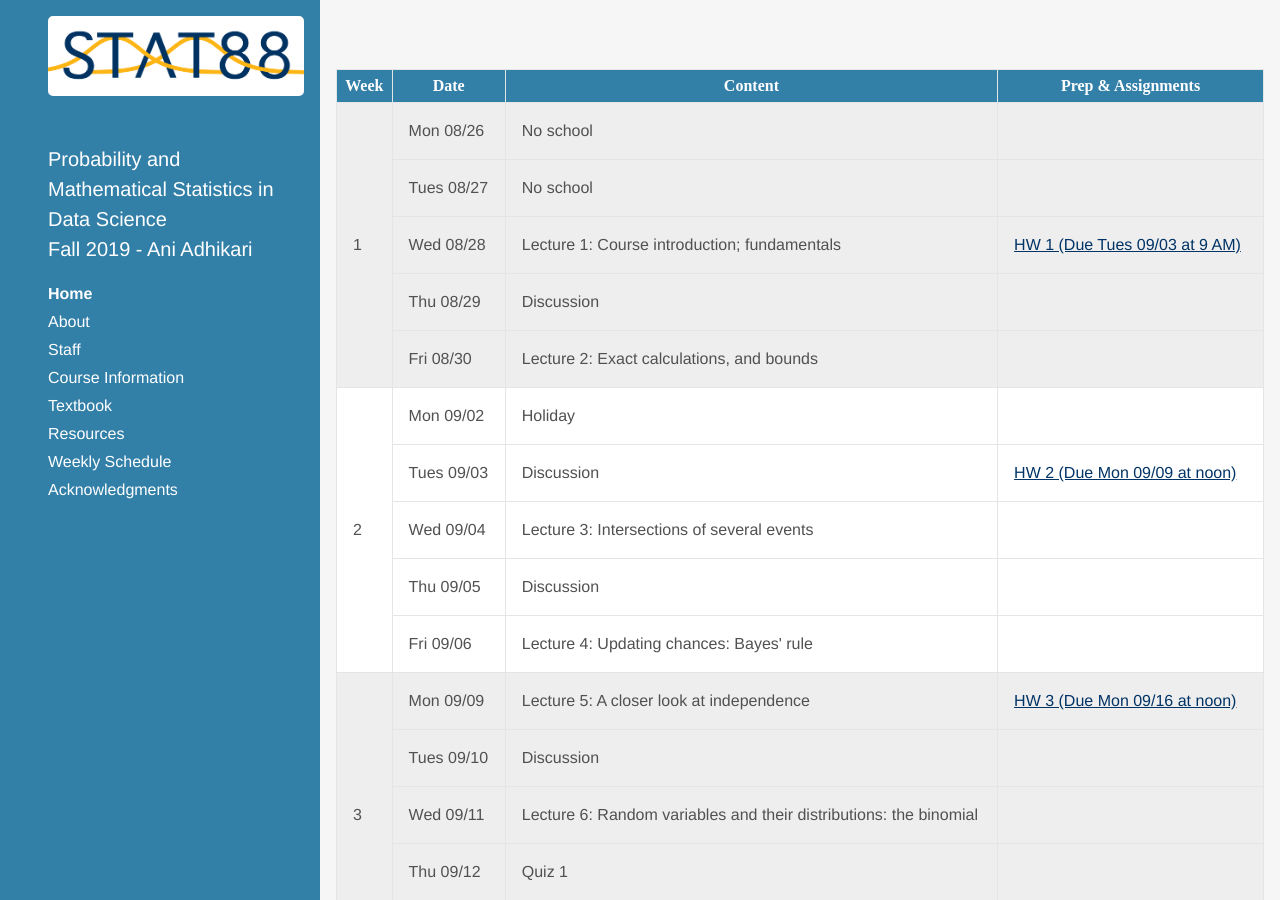
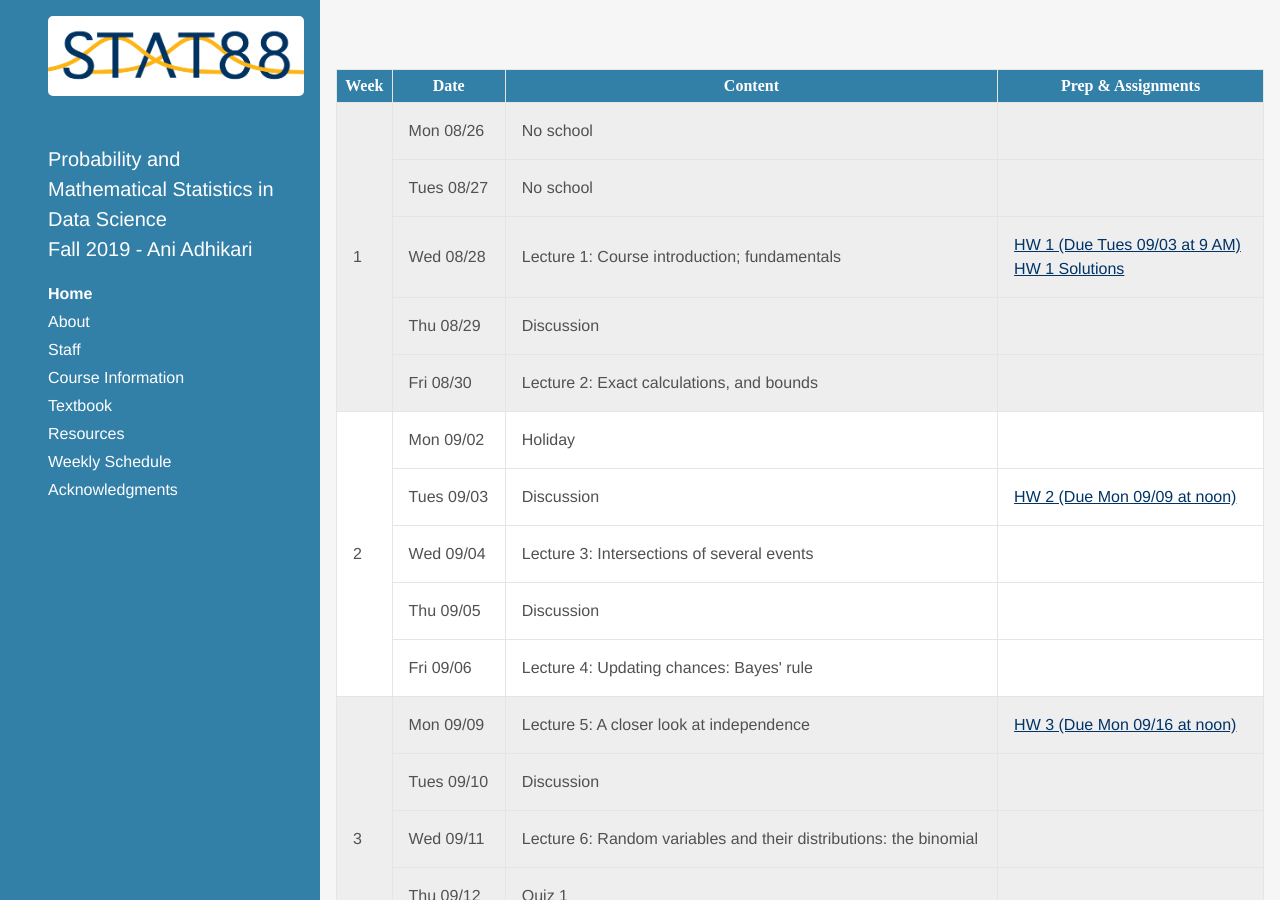
Before and after one commit to stat88/stat88.github.io, a Jekyll site: the page built from index.html, in a window 1280 px wide and 900 px high, scrolled down 403 px. Built offline with Jekyll 4.4.1, drawn with Linux system fonts in a browser that asks for light colours; some web fonts are replaced; the list of posts is cut into pages by our own code.

Commit message:
Adding Homework 1 solutions

```diff
--- a/_data/syllabus2.yml
+++ b/_data/syllabus2.yml
@@ -12,6 +12,8 @@ weeks:
       assignments:
       - name: HW 1 (Due Tues 09/03 at 9 AM)
         url: http://prob140.datahub.berkeley.edu/hub/user-redirect/git-pull?repo=https://github.com/stat88/content-fa19&branch=master&subPath=hw/Homework_1.ipynb
+      - name: HW 1 Solutions
+        url: http://prob140.datahub.berkeley.edu/hub/user-redirect/git-pull?repo=https://github.com/stat88/content-fa19&branch=master&subPath=hw_solutions/Homework_1_solutions.ipynb
     - date: Thu 08/29
       content: "Discussion"
     - date: Fri 08/30
```
